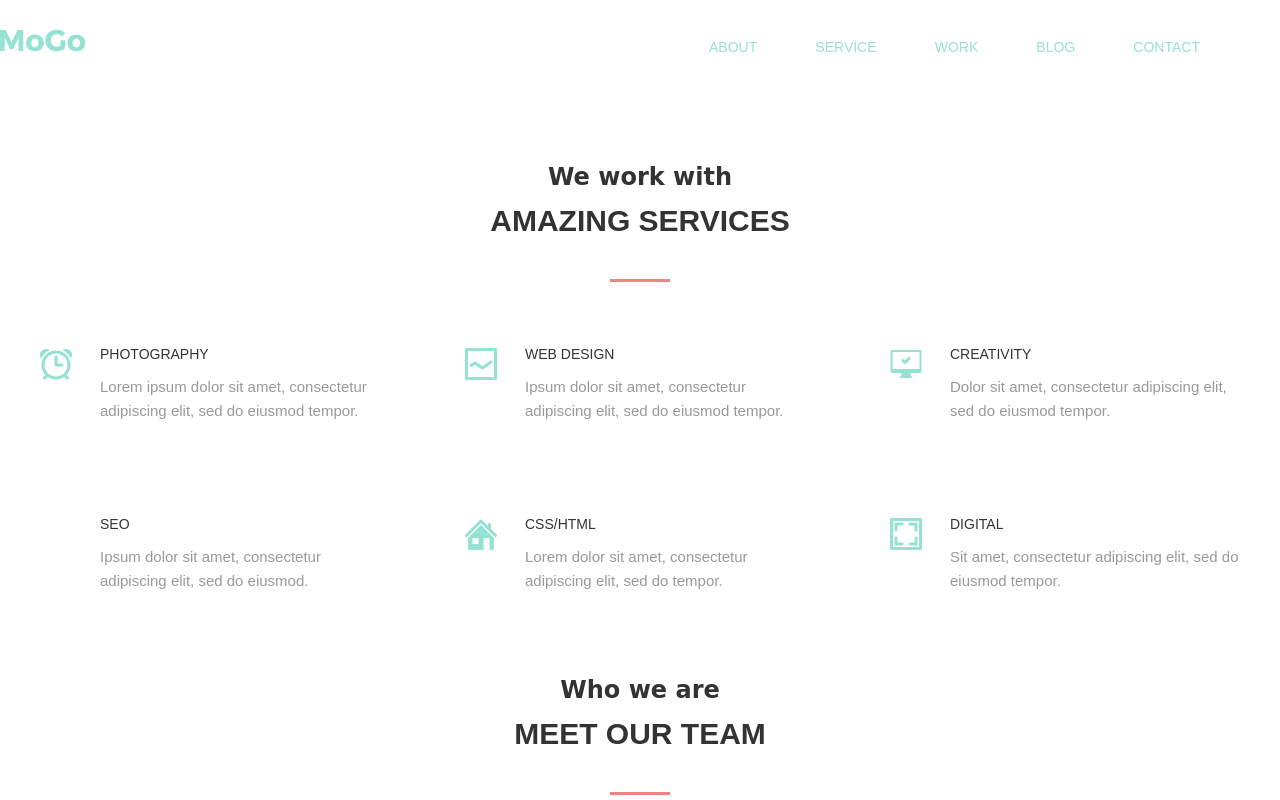
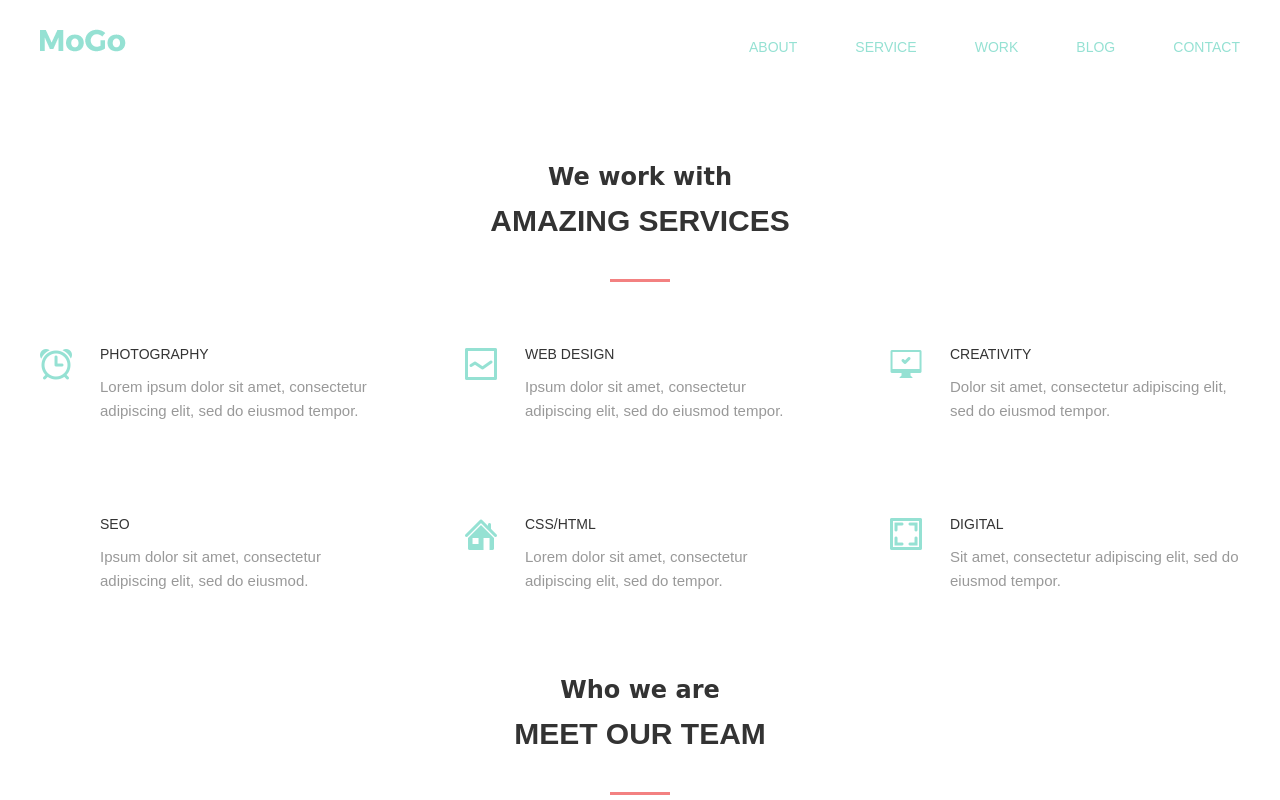
Before and after one commit to vit-1982/goit-fe-course, a plain HTML site: page module-06/index.html in a window 1280 px wide. Shown: the top 800 px of the page. Drawn offline with Linux system fonts and the light colour scheme.

Commit message:
changed 04.02.2020 - 2

```diff
--- a/module-06/css/styles.css
+++ b/module-06/css/styles.css
@@ -23,7 +23,7 @@ ul {
     display: flex;
     justify-content: space-between;
     align-items: baseline;
-    margin: 29px 0 93px;
+    margin: 29px auto 93px;
 }
 
 .nav_menu {
```
